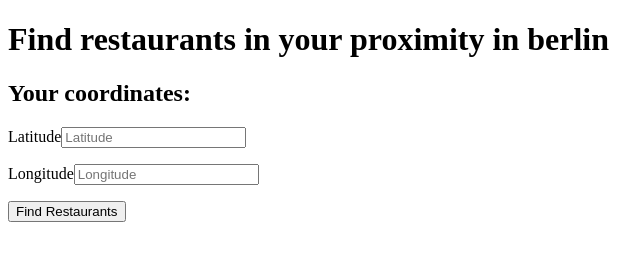
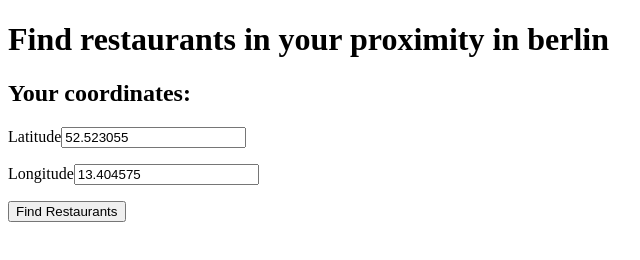
Before and after one commit to mismosmi/poi, a website: page html/index.html in a window 1280 px wide. Shown: the full height of the page, 0-640 px from the left. Drawn offline with Linux system fonts and the light colour scheme.

Commit message:
added example longitude and latitude

```diff
--- a/html/index.html
+++ b/html/index.html
@@ -33,8 +33,8 @@
     <body>
         <h1>Find restaurants in your proximity in berlin</h1>
         <h2>Your coordinates:</h2>
-        <p><label>Latitude</label><input type="text" id="lat" placeholder="Latitude" /></p>
-        <p><label>Longitude</label><input type="text" id="lng" placeholder="Longitude" /></p>
+        <p><label>Latitude</label><input type="text" id="lat" value="52.523055" /></p>
+        <p><label>Longitude</label><input type="text" id="lng" value="13.404575" /></p>
         <p><button onclick="findRestaurants()">Find Restaurants</button></p>
         <div id="results"></div>
     </body>
```
